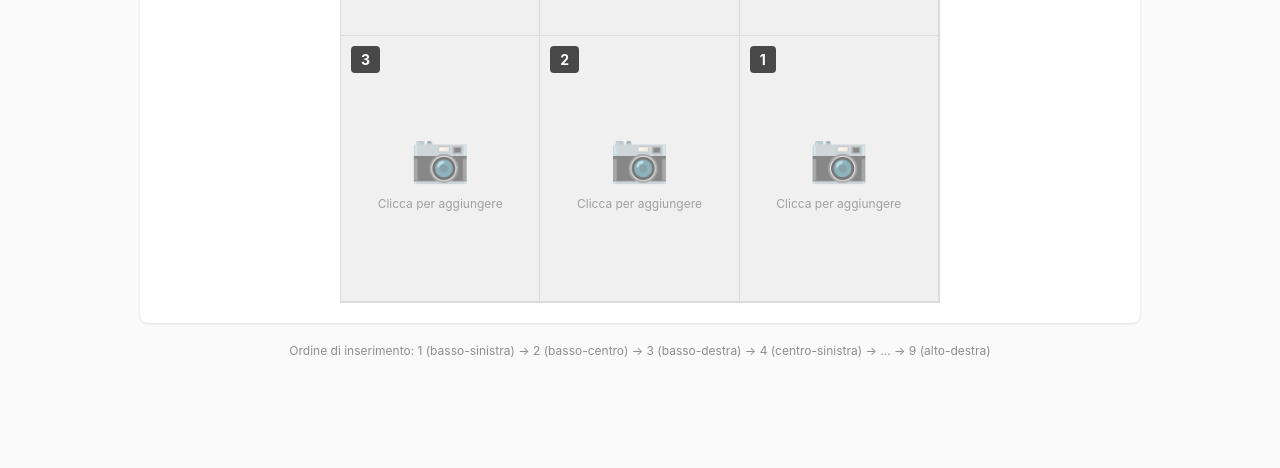
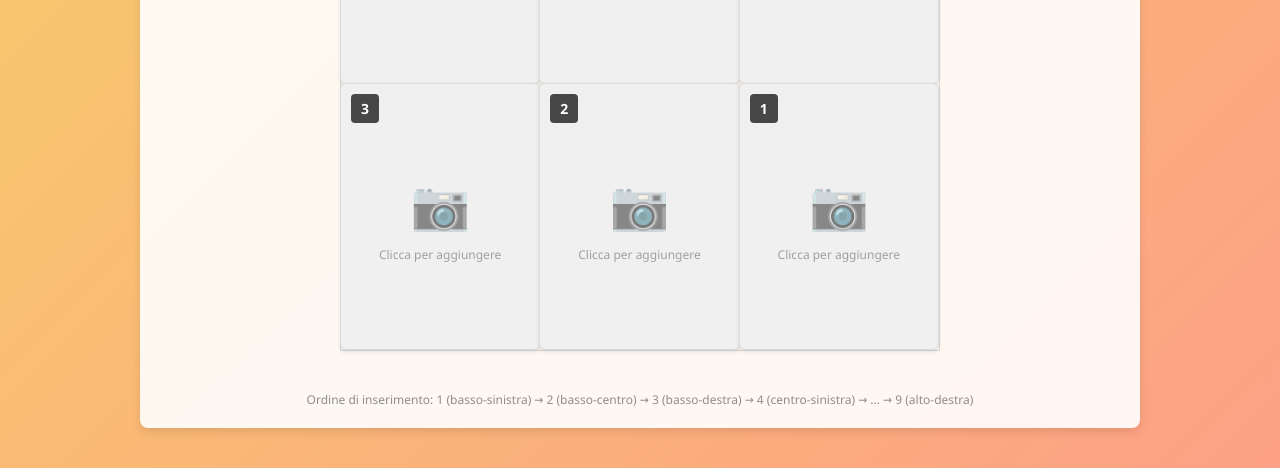
Before and after one commit to maxabba/igViewGrid, a plain HTML site: page index.html in a window 1280 px wide. Shown: the part 640-1108 px from the top of the page. Before the commit the page ends 1018 px from the top, so only its background shows below. Drawn offline with Linux system fonts and the light colour scheme.

Commit message:
Improve UI styling

```diff
--- a/index.html
+++ b/index.html
@@ -12,9 +12,9 @@
         }
 
         body {
-            font-family: -apple-system, BlinkMacSystemFont, 'Segoe UI', Roboto, Helvetica, Arial, sans-serif;
-            background-color: #fafafa;
-            padding: 20px;
+            font-family: 'Segoe UI', Tahoma, Geneva, Verdana, sans-serif;
+            background: linear-gradient(135deg, #f6d365 0%, #fda085 100%);
+            padding: 40px 20px;
             min-height: 100vh;
             display: flex;
             flex-direction: column;
@@ -25,6 +25,10 @@
             max-width: 1000px;
             width: 100%;
             margin: 0 auto;
+            background: rgba(255, 255, 255, 0.9);
+            padding: 20px;
+            border-radius: 8px;
+            box-shadow: 0 4px 10px rgba(0,0,0,0.1);
         }
 
         h1 {
@@ -42,10 +46,7 @@
         }
 
         .grid-container {
-            background-color: #fff;
             padding: 20px;
-            border-radius: 8px;
-            box-shadow: 0 1px 3px rgba(0,0,0,0.1);
         }
 
         .instagram-grid {
@@ -62,13 +63,16 @@
             background-color: #e1e1e1;
             overflow: hidden;
             cursor: pointer;
-            transition: opacity 0.2s ease;
+            transition: transform 0.2s ease, opacity 0.2s ease;
             border: 1px solid #dbdbdb;
             margin: -1px 0 0 -1px;
+            border-radius: 6px;
+            box-shadow: 0 2px 4px rgba(0,0,0,0.1);
         }
 
         .grid-item:hover {
             opacity: 0.9;
+            transform: scale(1.02);
         }
 
         /* Aspect ratio per i post standard */
@@ -153,17 +157,18 @@
             display: none;
             margin: 20px auto;
             padding: 10px 20px;
-            background-color: #ef4444;
+            background: linear-gradient(135deg, #ff7e5f, #feb47b);
             color: white;
             border: none;
-            border-radius: 6px;
+            border-radius: 30px;
             cursor: pointer;
             font-size: 14px;
-            transition: background-color 0.3s ease;
+            box-shadow: 0 2px 4px rgba(0,0,0,0.1);
+            transition: transform 0.2s ease;
         }
 
         .clear-button:hover {
-            background-color: #dc2626;
+            transform: scale(1.05);
         }
 
         .clear-button.show {
```
Also changed, not shown: 1 other file.
